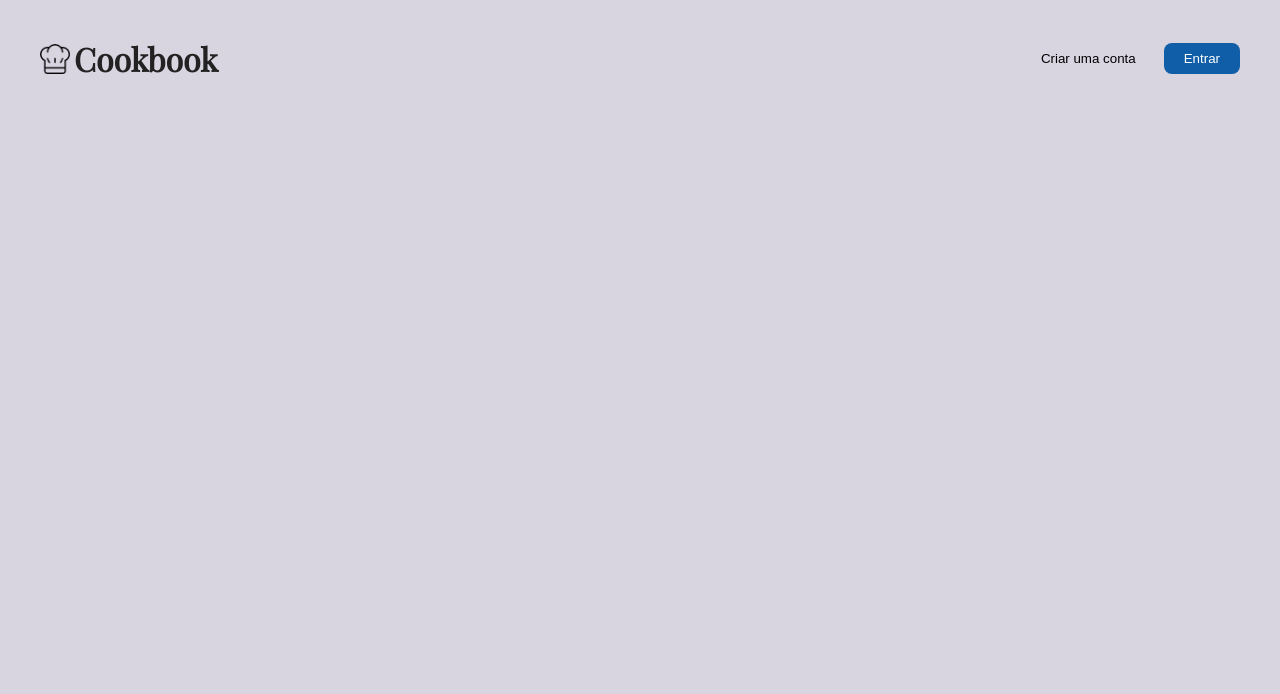
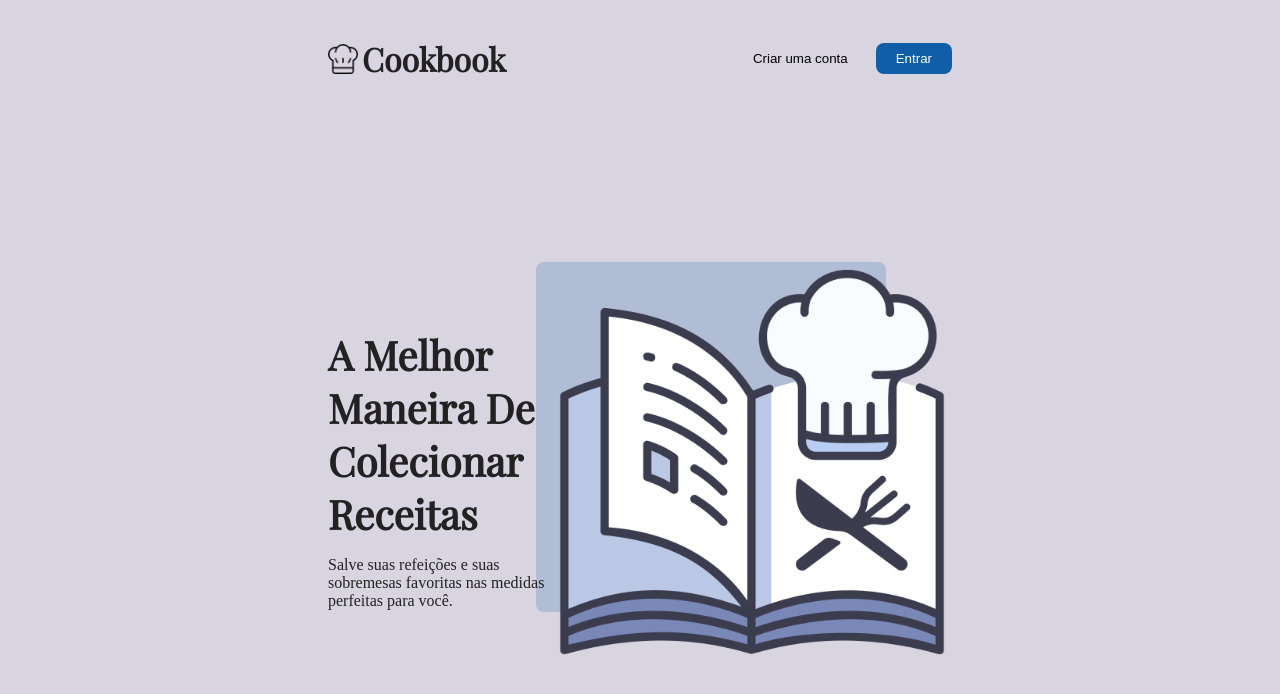
Before and after one commit to Rafael-Cesario/CookBook, a Next.js app in the folder frontend/: page / in a window 1280 px wide. Shown: the top 694 px of the page. Built offline with nearby package versions, Linux system fonts and the light colour scheme.

Commit message:
[ Feat ] Authentication page intro

```diff
--- a/frontend/src/app/@authentication/page.tsx
+++ b/frontend/src/app/@authentication/page.tsx
@@ -1,9 +1,11 @@
 import { Header } from "@/features/authentication/header";
+import { Intro } from "@/features/authentication/intro";
 
 export default function Authentication() {
 	return (
 		<>
 			<Header />
+			<Intro />
 		</>
 	);
 }
--- /dev/null
+++ b/frontend/src/features/authentication/intro.tsx
@@ -0,0 +1,17 @@
+import Image from "next/image";
+import { StyledIntro } from "./styles/styled-intro";
+
+export const Intro = () => {
+	return (
+		<StyledIntro>
+			<div className="description">
+				<h1 className="title">A melhor maneira de colecionar receitas</h1>
+				<p className="text">Salve suas refeições e suas sobremesas favoritas nas medidas perfeitas para você.</p>
+			</div>
+
+			<div className="picture">
+				<Image className="icon" width={400} height={400} alt="Recipes notebook logo" src={"/icons/cookbook.png"} />
+			</div>
+		</StyledIntro>
+	);
+};
--- a/frontend/src/features/authentication/styles/styled-header.tsx
+++ b/frontend/src/features/authentication/styles/styled-header.tsx
@@ -7,7 +7,7 @@ export const StyledHeader = styled.header`
 	display: flex;
 	align-items: center;
 	justify-content: space-between;
-	margin: 1rem 2rem;
+	margin: 1rem 20rem;
 
 	.title {
 		display: flex;
--- /dev/null
+++ b/frontend/src/features/authentication/styles/styled-intro.tsx
@@ -0,0 +1,37 @@
+"use client";
+
+import { theme } from "@/styles/theme";
+import styled from "styled-components";
+
+export const StyledIntro = styled.div`
+	display: flex;
+	justify-content: space-between;
+	align-items: center;
+	margin: 10rem 20rem;
+
+	.description {
+		width: 500px;
+
+		.title {
+			font-size: 2.5rem;
+			margin-bottom: 8px;
+			text-transform: capitalize;
+		}
+	}
+
+	.picture {
+		position: relative;
+
+		&::before {
+			content: "";
+			border-radius: ${theme.borderRadius};
+			width: 350px;
+			height: 350px;
+			background-color: ${theme.primary};
+			opacity: 20%;
+			position: absolute;
+			left: -1rem;
+			z-index: -1;
+		}
+	}
+`;
```
